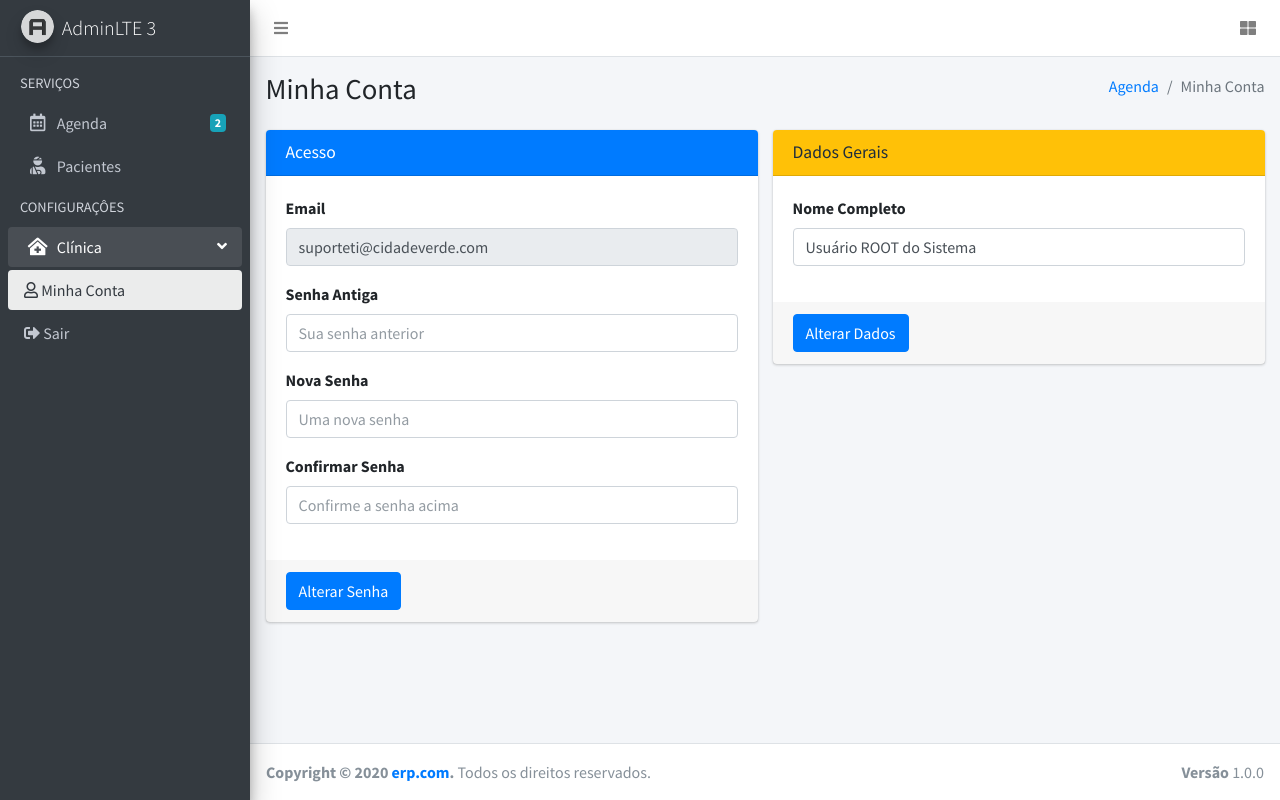
After one commit to usb171/ERP, a Django app: page /conta in a window 1280 px wide. The commit adds this page. Run offline with Django 3.2, Linux system fonts and the light colour scheme; a user stored in the database is signed in; data comes from the database, SQL or seed files in the repository; both versions use the stored data as it was after the commit; some libraries are stand-ins or nearby versions.

Commit message:
Implementado a troca de senha interno

```diff
--- a/core/forms.py
+++ b/core/forms.py
@@ -1,5 +1,6 @@
 from django import forms
 from .funcoes.sessao import Sessao
+
 class FormConta(forms.Form):
 
     """
--- /dev/null
+++ b/core/funcoes/buscas.py
@@ -0,0 +1,9 @@
+from ..models import *
+
+class Buscas():
+
+    def core_get_conta(usuario):
+        try:
+            return Conta.objects.get(user=usuario)
+        except:
+           return None
--- a/core/templates/core/elementos/main_sidebar.html
+++ b/core/templates/core/elementos/main_sidebar.html
@@ -28,7 +28,7 @@
                     </a>
                 </li>
                 <li class="nav-item">
-                    <a href="#" class="nav-link">
+                    <a href="#" class="nav-link" id="id_nav_link_pacientes">
                         <i class="nav-icon fas fa-user-injured"></i>
                         <p>
                             Pacientes
@@ -36,7 +36,7 @@
                     </a>
                 </li>
                 <li class="nav-header">CONFIGURAÇÔES</li>
-                <li class="nav-item has-treeview">
+                <li class="nav-item has-treeview" id="id_nav_treeview_configuracoes">
                     <a href="#" class="nav-link">
                         <i class="nav-icon fas fa-clinic-medical"></i>
                         <p>
@@ -46,9 +46,9 @@
                     </a>
                     <ul class="nav nav-treeview">
                         <li class="nav-item">
-                            <a href="#" class="nav-link">
+                            <a href="{% url 'conta' %}" class="nav-link" id="id_nav_link_conta">
                                 <i class="far fa-user"></i>
-                                <p>Usuários</p>
+                                <p>Minha Conta</p>
                             </a>
                         </li>
                         <li class="nav-item">
--- /dev/null
+++ b/core/templates/core/paginas/conta.html
@@ -0,0 +1,147 @@
+{% extends 'core/estrutura.html' %}
+{% load static %}
+
+{% block extracss %}
+    <link rel="stylesheet" href="{% static 'assets/plugins/toastr/toastr.min.css' %}">
+{% endblock %}
+
+{% block extrabottomjs %}
+    <script src="{% static 'assets/plugins/toastr/toastr.min.js' %}"></script>
+{% endblock %}
+
+{% block classbody %}hold-transition sidebar-mini{% endblock %}
+
+{% block content %}
+<div class="content-wrapper">
+    <section class="content-header">
+        <div class="container-fluid">
+            <div class="row mb-2">
+                <div class="col-sm-6">
+                    <h1>Minha Conta</h1>
+                </div>
+                <div class="col-sm-6">
+                    <ol class="breadcrumb float-sm-right">
+                        <li class="breadcrumb-item"><a href="{% url 'index' %}">Agenda</a></li>
+                        <li class="breadcrumb-item active">Minha Conta</li>
+                    </ol>
+                </div>
+            </div>
+        </div>
+    </section>
+    <section class="content">
+        <div class="container-fluid">
+            <div class="row">
+                <div class="col-md-6">
+                    <div class="card card-primary">
+                        <div class="card-header">
+                            <h3 class="card-title">Acesso</h3>
+                        </div>
+                        <form id="id_form_acesso" method="post">
+                            {% csrf_token %}
+                            <div class="card-body">
+                                <div class="form-group">
+                                    <label for="id_email">Email</label>
+                                    <input type="email" class="form-control" id="id_email" value="{{ conta.email }}"
+                                           disabled>
+                                </div>
+                                <div class="form-group">
+                                    <label for="id_old_password">Senha Antiga</label>
+                                    <input type="password" class="form-control" name="old_password" id="id_old_password"
+                                           placeholder="Sua senha anterior">
+                                </div>
+                                <div class="form-group">
+                                    <label for="id_new_password1">Nova Senha</label>
+                                    <input type="password" class="form-control" name="new_password1" id="id_new_password1"
+                                           placeholder="Uma nova senha">
+                                </div>
+                                <div class="form-group">
+                                    <label for="id_new_password2">Confirmar Senha</label>
+                                    <input type="password" class="form-control" name="new_password2" id="id_new_password2"
+                                           placeholder="Confirme a senha acima">
+                                </div>
+                            </div>
+                            <div class="card-footer">
+                                <button id="id_button_alterar_senha" class="btn btn-primary">Alterar Senha</button>
+                            </div>
+                        </form>
+                    </div>
+                </div>
+                <div class="col-md-6">
+                    <div class="card card-warning">
+                        <div class="card-header">
+                            <h3 class="card-title">Dados Gerais</h3>
+                        </div>
+                        <form id="id_form_nova_dados_gerais" role="form">
+                            <div class="card-body">
+                                <div class="form-group">
+                                    <label>Nome Completo</label>
+                                    <input type="text" class="form-control" placeholder="Meu nome completo"
+                                    value="{{ conta.nomeCompleto }}">
+                                </div>
+                            </div>
+                            <div class="card-footer">
+                                <button type="submit" class="btn btn-primary">Alterar Dados</button>
+                            </div>
+                        </form>
+                    </div>
+                </div>
+            </div>
+        </div>
+    </section>
+</div>
+
+
+<div class="modal fade colored-header colored-header-primary " id="id_modal" role="dialog">
+	<div class="modal-dialog" >
+		<div class="modal-content">
+			<div class="modal-body" style="background-color: #37b358;color: #FFFFFF;">
+				<div class="text-center"><span class="modal-main-icon mdi mdi-check"></span>
+					<h2>Senha Alterada Com Sucesso!</h2>
+					<p>Está sessão será encerrada e redirecionada para a tela de login</p>
+				</div>
+			</div>
+		</div>
+	</div>
+</div>
+
+{% endblock %}
+
+{% block script %}
+    $("#id_nav_treeview_configuracoes").addClass("menu-open");
+    $("#id_nav_link_conta").addClass("active");
+
+    $('#id_form_acesso').submit(function(e){
+        $("#id_button_alterar_senha").prop("disabled",true);
+        e.preventDefault();
+        $.post("/conta", $(this).serialize(), function(data){
+            if(data.alterado){
+                $('#id_modal').modal('show')
+                setTimeout(function(){location.href="/logout"}, 3000);
+            }else{
+                $("#id_old_password").removeClass("is-invalid").addClass("is-valid");
+                $("#id_new_password1").removeClass("is-invalid").addClass("is-valid");
+                $("#id_new_password2").removeClass("is-invalid").addClass("is-valid");
+
+                if(data.erros["old_password"] != undefined){
+                    $.each(data.erros.old_password, (index, erro) => {
+                        toastr.error(erro)
+                    })
+                    $("#id_old_password").removeClass("is-valid").addClass("is-invalid");
+                }
+                if(data.erros["new_password1"] != undefined){
+                    $.each(data.erros.new_password1, (index, erro) => {
+                        toastr.error(erro)
+                    })
+                    $("#id_new_password1").removeClass("is-valid").addClass("is-invalid");
+                }
+                if(data.erros["new_password2"] != undefined){
+                    $.each(data.erros.new_password2, (index, erro) => {
+                        toastr.error(erro)
+                    })
+                    $("#id_new_password2").removeClass("is-valid").addClass("is-invalid");
+                }
+            }
+        $("#id_button_alterar_senha").prop("disabled",false);
+        }, 'json');
+    });
+{% endblock %}
--- a/core/urls.py
+++ b/core/urls.py
@@ -3,6 +3,7 @@ from .views import CoreView
 
 urlpatterns = [
     path('', CoreView.index, name='index'),
+    path('conta', CoreView.conta, name='conta'),
     path('login', CoreView.login, name='login'),
     path('logout/', CoreView.logout, name='logout'),
 ]
--- a/core/views.py
+++ b/core/views.py
@@ -1,8 +1,13 @@
 from django.contrib.auth.decorators import login_required
 from django.contrib.auth import logout as auth_logout
+from django.http import HttpResponse
+import json
 
 from django.shortcuts import render, redirect
 from .forms import *
+
+from .funcoes.buscas import *
+from .funcoes.sessao import *
 
 class CoreView():
 
@@ -30,3 +35,13 @@ class CoreView():
     def logout(request):
         auth_logout(request)
         return redirect('login')
+
+    @login_required(login_url='login')
+    def conta(request):
+        template_name = "core/paginas/conta.html"
+        context = {'conta': Buscas.core_get_conta(request.user), 'sessao': {}}
+        if request.method == 'GET':
+            return render(request=request, template_name=template_name, context=context)
+        if request.method == 'POST':
+            sessao = Sessao.alterar_senha(request)
+            return HttpResponse(json.dumps(sessao), content_type="application/json")
```
Also changed, not shown: core/funcoes/sessao.py (+22 -1 lines), db.sqlite3.
